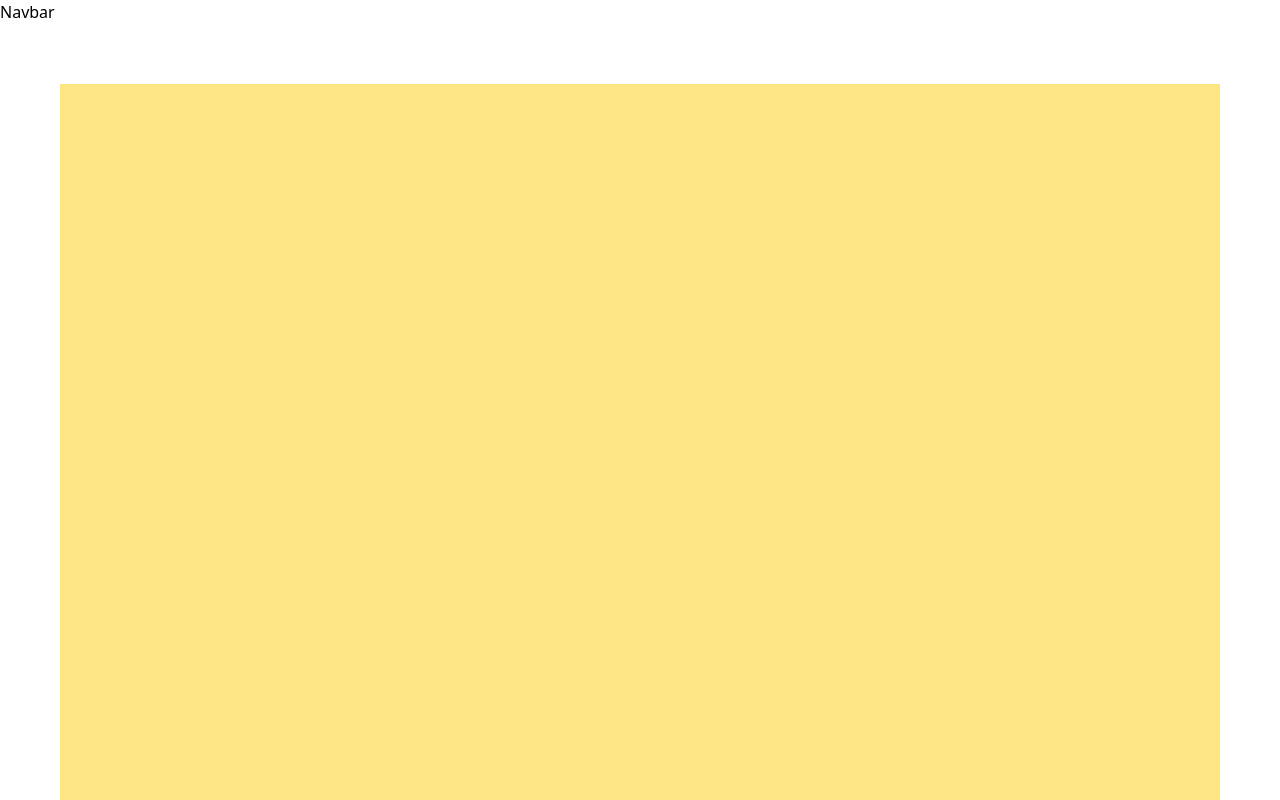
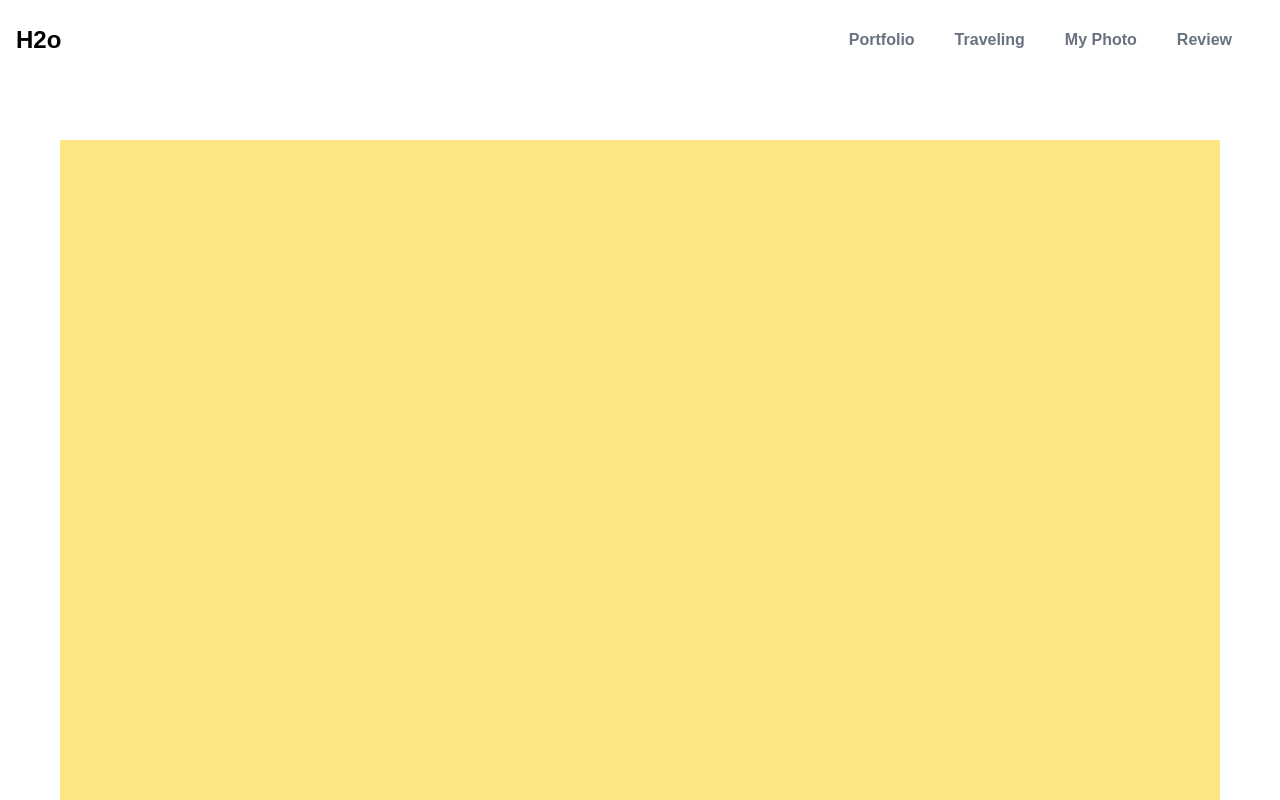
Before and after one commit to H2oZN/H-Project, a Next.js app: page / in a window 1280 px wide. Shown: the top 800 px of the page. Built offline with nearby package versions, Linux system fonts and the light colour scheme; a web font is replaced by a local one.

Commit message:
fix header

```diff
--- a/Components/Navbar.js
+++ /dev/null
@@ -1,6 +0,0 @@
-"use client";
-import React from "react";
-
-export default function Navbar() {
-  return <div>Navbar</div>;
-}
--- a/app/layout.js
+++ b/app/layout.js
@@ -1,6 +1,6 @@
 import { Geist, Geist_Mono } from "next/font/google";
 import "./globals.css";
-import Headers from "@/Components/Navbar";
+import Headers from "@/Components/Header";
 
 const geistSans = Geist({
   variable: "--font-geist-sans",
```
